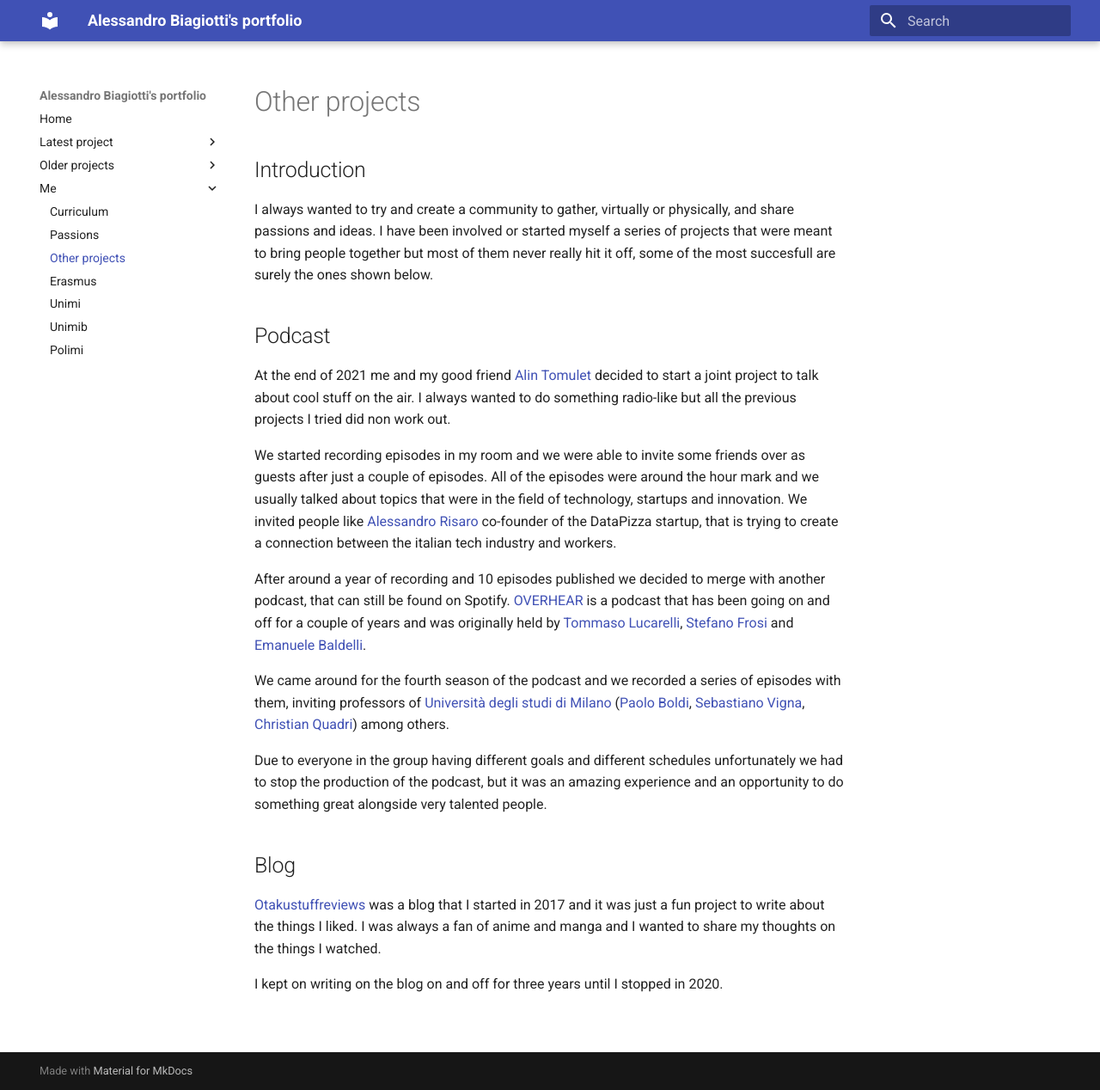
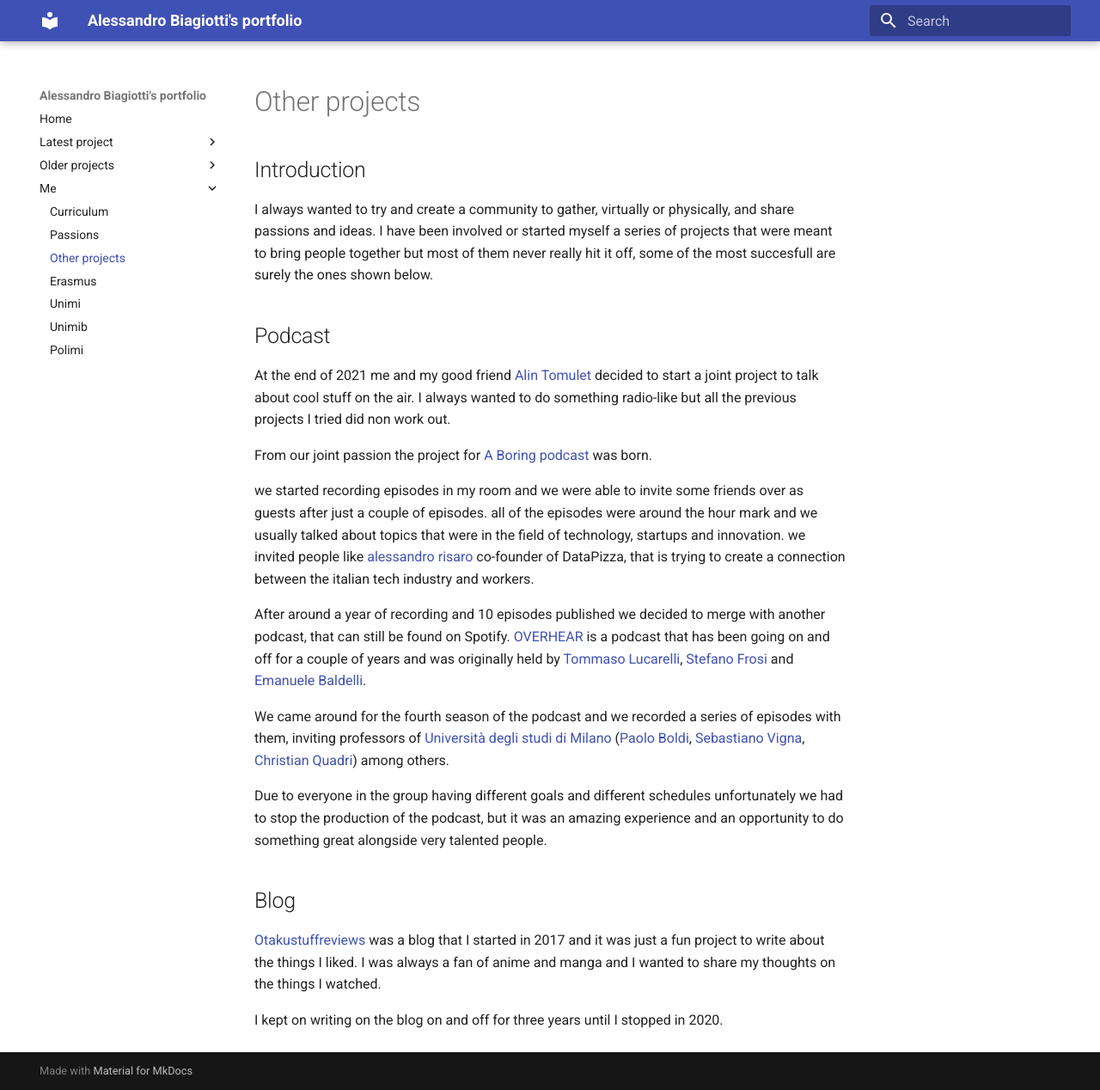
Before and after one commit to S3gmentati0nFault/S3gmentati0nFault.github.io, an MkDocs documentation site: the page built from docs/me/projects.md, in a window 1280 px wide and 1268 px high. Shown: the whole window at 86% size. Built offline with MkDocs 1.6.1 and Material for MkDocs 9.7.7, drawn with Linux system fonts in a browser that asks for light colours.

Commit message:
Added a pointer to my old podcast

```diff
--- a/docs/me/projects.md
+++ b/docs/me/projects.md
@@ -4,7 +4,10 @@
 <h2>Podcast</h2>
 At the end of 2021 me and my good friend <a href="https://www.linkedin.com/in/alin-tomulet/">Alin Tomulet</a> decided to start a joint project to talk about cool stuff on the air. I always wanted to do something radio-like but all the previous projects I tried did non work out.
 
-We started recording episodes in my room and we were able to invite some friends over as guests after just a couple of episodes. All of the episodes were around the hour mark and we usually talked about topics that were in the field of technology, startups and innovation. We invited people like <a href="https://www.linkedin.com/in/alessandrorisaro/">Alessandro Risaro</a> co-founder of the DataPizza startup, that is trying to create a connection between the italian tech industry and workers.
+From our joint passion the project for <a
+href="https://open.spotify.com/show/5mKtG1VeiAUcUcDIqKHrYL?si=23c947fa700f44d9">A Boring podcast</a> was born.
+
+we started recording episodes in my room and we were able to invite some friends over as guests after just a couple of episodes. all of the episodes were around the hour mark and we usually talked about topics that were in the field of technology, startups and innovation. we invited people like <a href="https://www.linkedin.com/in/alessandrorisaro/">alessandro risaro</a> co-founder of DataPizza, that is trying to create a connection between the italian tech industry and workers.
 
 After around a year of recording and 10 episodes published we decided to merge with another podcast, that can still be found on Spotify. <a href="https://open.spotify.com/show/11kIqeinNDiluu7TpsYsEm">OVERHEAR</a> is a podcast that has been going on and off for a couple of years and was originally held by <a href="https://www.linkedin.com/in/tommaso-lucarelli-ba4483177/">Tommaso Lucarelli</a>, <a href="https://www.linkedin.com/in/stefano-frosi-a377a1158/">Stefano Frosi</a> and <a href="https://www.linkedin.com/in/emabaldelli/">Emanuele Baldelli</a>.
 
```
